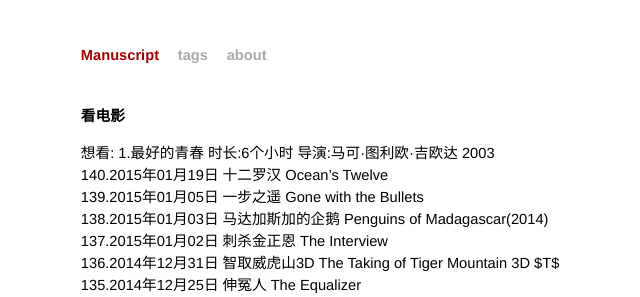
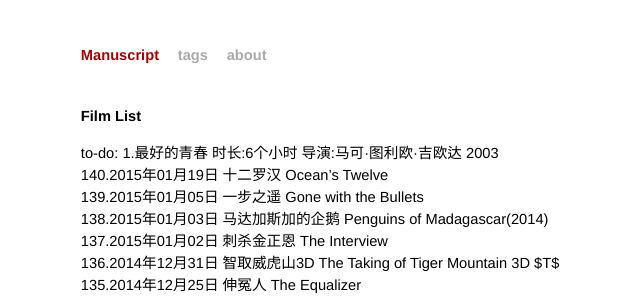
Before and after one commit to noobfish/noobfish.github.io, a Jekyll site: the page built from _posts/2014-3-15-filmlist.md, in a window 1280 px wide and 900 px high. Shown: the top 297 px of the window, without its empty margins (251-891 px from the left). Built offline with Jekyll 4.4.1, drawn with Linux system fonts in a browser that asks for light colours; Markdown is read by kramdown in place of the engine named in the settings; comment, search, counter and statistics services are not loaded.

Commit message:
Update 2014-3-15-filmlist.md

```diff
--- a/_posts/2014-3-15-filmlist.md
+++ b/_posts/2014-3-15-filmlist.md
@@ -1,12 +1,12 @@
 ---
 layout: post
-title: 看电影
-tags: 生活
+title: Film List
+tags: life
 ---
 
 {{ page.title }}
 ===========
-想看: 1.最好的青春 时长:6个小时  导演:马可·图利欧·吉欧达 2003
+to-do: 1.最好的青春 时长:6个小时  导演:马可·图利欧·吉欧达 2003
 140.2015年01月19日 十二罗汉 Ocean's Twelve
 139.2015年01月05日 一步之遥 Gone with the Bullets
 138.2015年01月03日 马达加斯加的企鹅 Penguins of Madagascar(2014)
```
